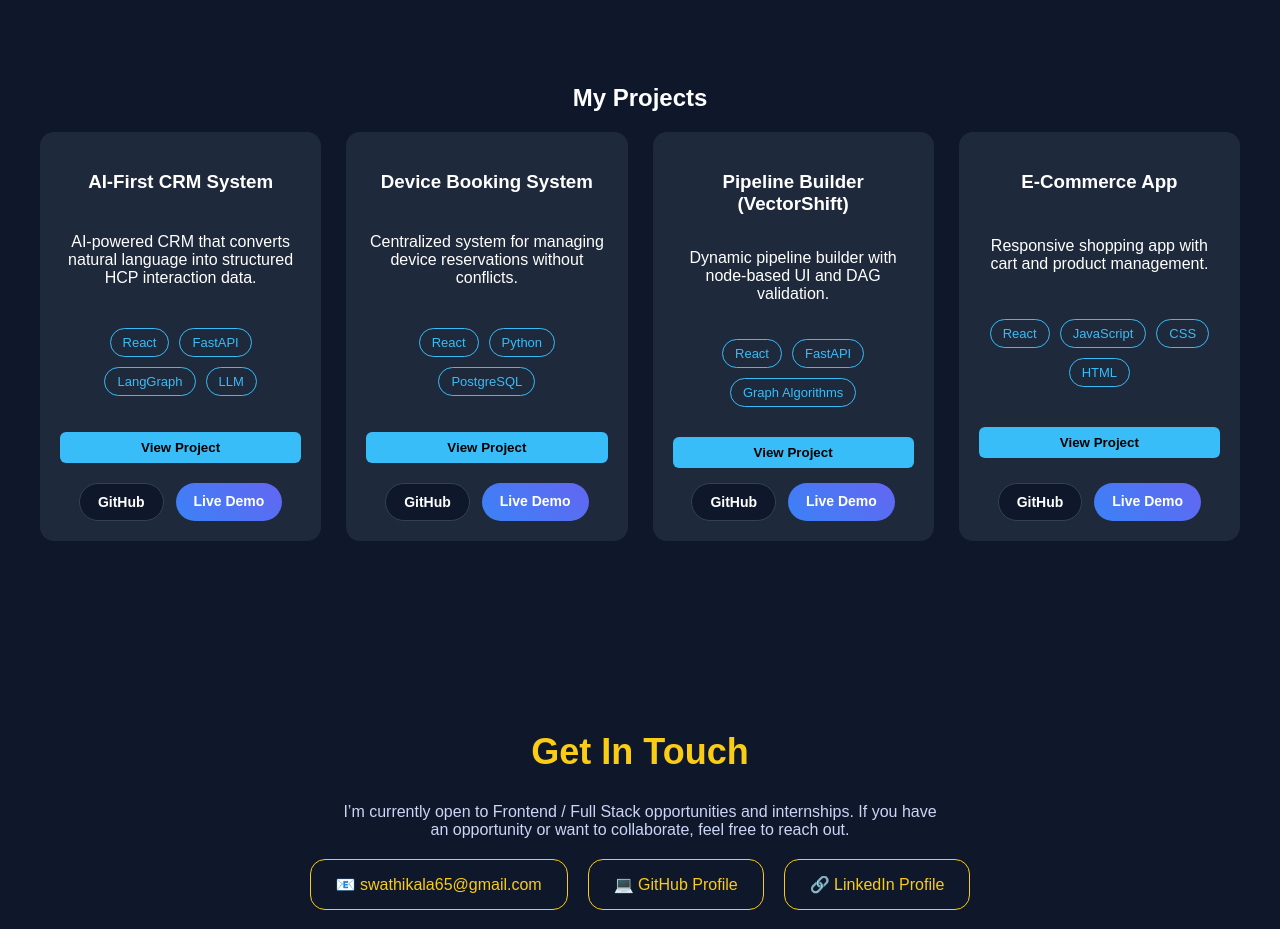
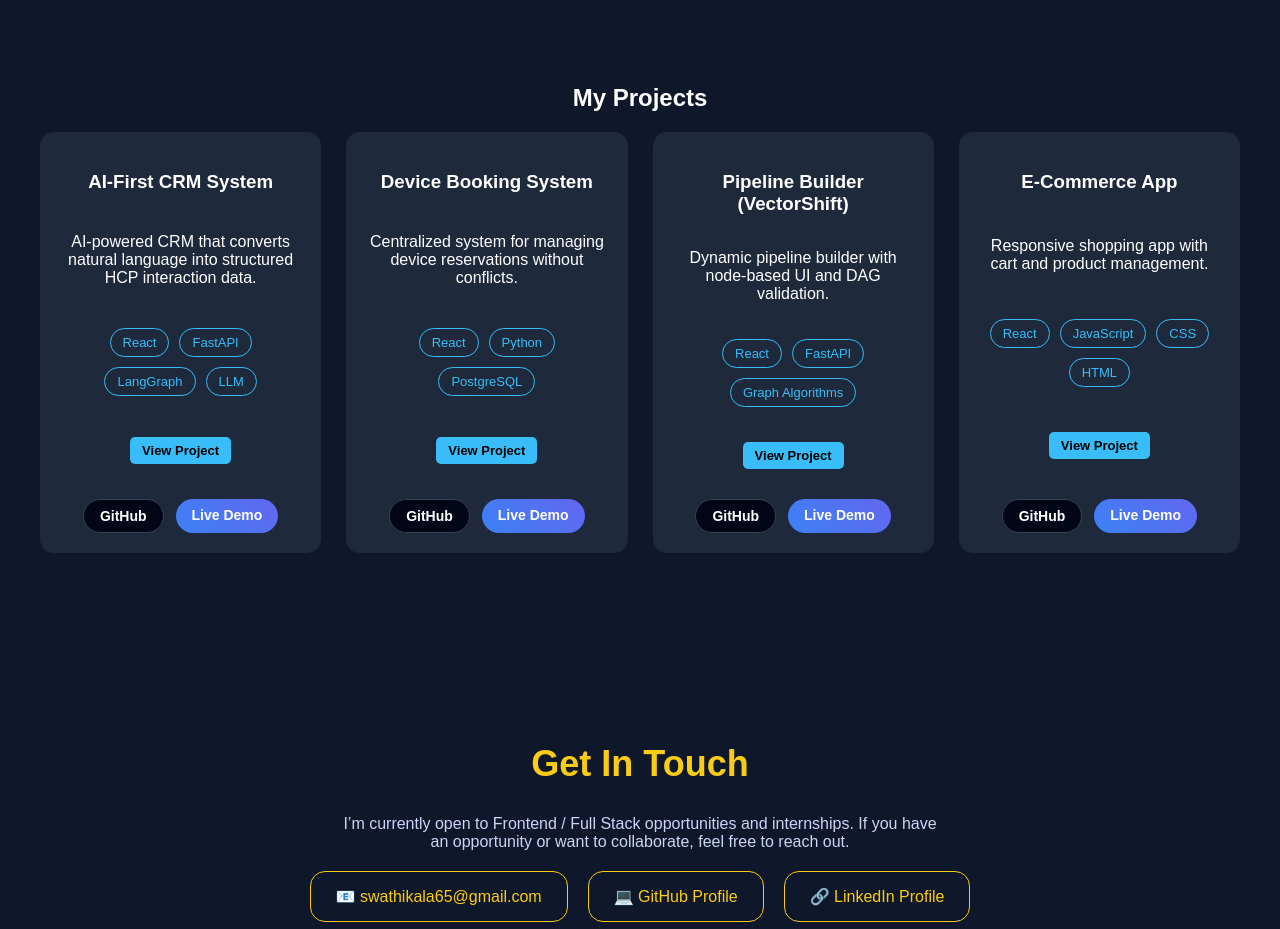
Before and after one commit to Swathikala2004/my_portfolio, a React (Vite) app: page / in a window 1280 px wide. Shown: the part 2340-3269 px from the top of the page. Built offline with nearby package versions, Linux system fonts and the light colour scheme.

Commit message:
updated UI and project buttons

```diff
--- a/src/App.css
+++ b/src/App.css
@@ -89,7 +89,6 @@ body {
   transition: 0.3s;
 }
 
-/* HERO BUTTON STYLES */
 .github {
   background: linear-gradient(45deg, #6366f1, #ec4899);
   color: white;
@@ -227,57 +226,71 @@ body {
   gap: 25px;
 }
 
+/* CARD */
 .card {
   background: #1e293b;
   padding: 20px;
   border-radius: 14px;
   transition: 0.3s;
-  min-height: 350px; /* 🔥 FIX HEIGHT ISSUE */
+  min-height: 350px;
+
   display: flex;
   flex-direction: column;
   justify-content: space-between;
+  align-items: center; /* 🔥 center content */
 }
 
 .card:hover {
   transform: translateY(-8px);
-  box-shadow: 0 10px 30px rgba(56, 189, 248, 0.3);
+  box-shadow: 0 15px 35px rgba(56, 189, 248, 0.4);
 }
 
+/* VIEW BUTTON */
 .view-btn {
-  margin-top: 10px;
-  padding: 8px 16px;
+  display: block;
+  margin: 15px auto;
+  padding: 6px 12px;
+  font-size: 13px;
   background: #38bdf8;
   border: none;
-  border-radius: 6px;
+  border-radius: 5px;
   cursor: pointer;
-  font-weight: bold;
+  font-weight: 600;
 }
 
 .view-btn:hover {
   background: white;
+  transform: scale(1.05);
 }
 
-/* ================= PROJECT BUTTONS ================= */
+/* BUTTON GROUP */
 .project-buttons {
   margin-top: 15px;
   display: flex;
   justify-content: center;
   gap: 12px;
+  flex-wrap: wrap;
 }
 
+/* GITHUB BUTTON */
 .github-btn {
-  background: #0f172a;
+  background: #020617;
   color: white;
   border: 1px solid #334155;
+  padding: 8px 16px;
+  border-radius: 20px;
 }
 
 .github-btn:hover {
   background: #1e293b;
 }
 
+/* LIVE DEMO BUTTON */
 .live-btn {
   background: linear-gradient(45deg, #3b82f6, #6366f1);
   color: white;
+  padding: 8px 16px;
+  border-radius: 20px;
 }
 
 .live-btn:hover {
```
